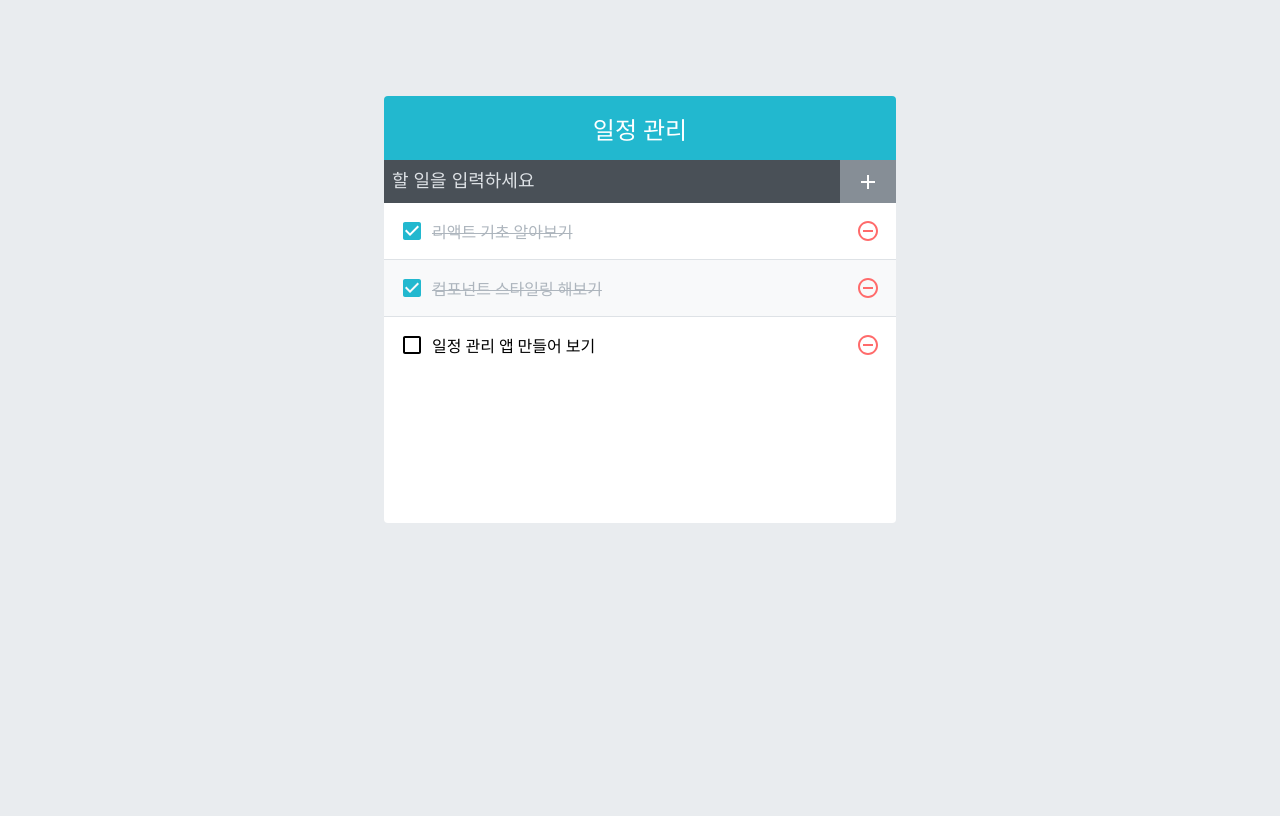
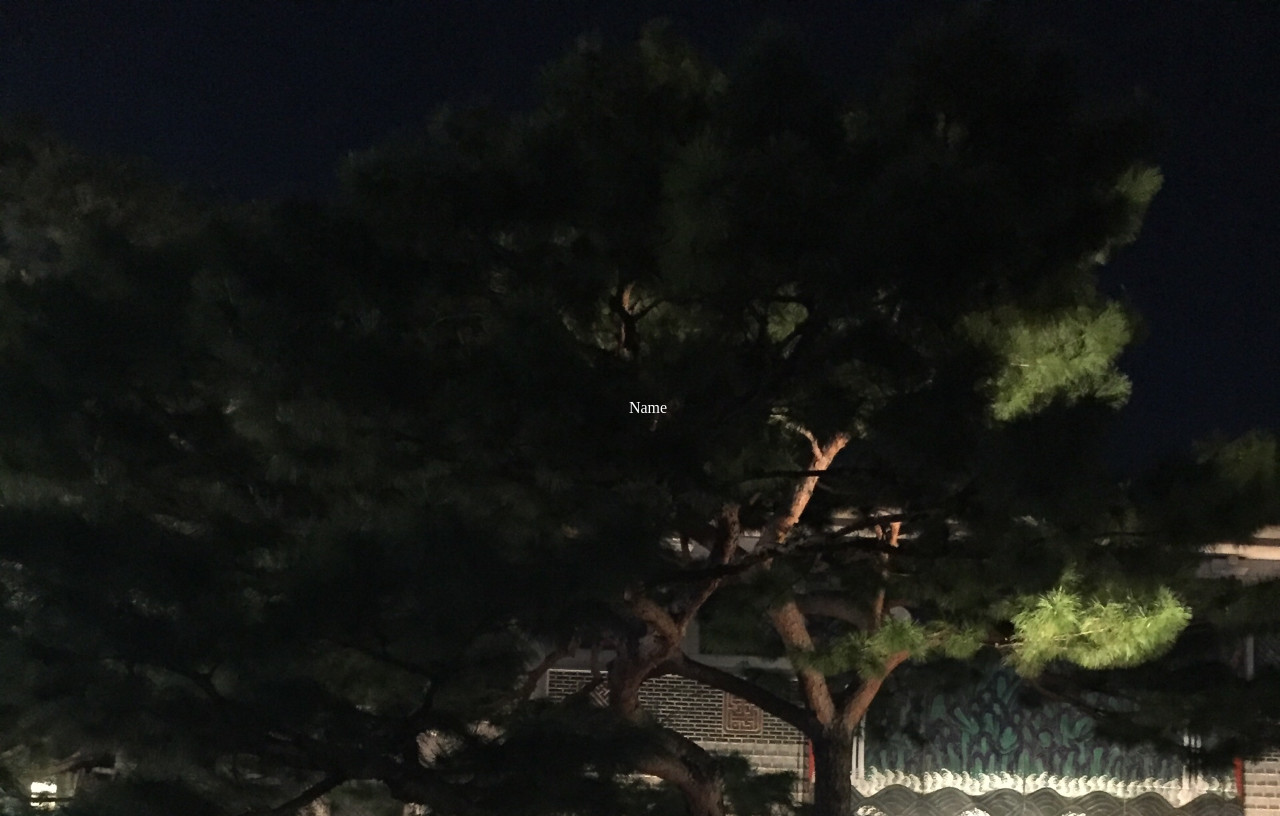
Before and after one commit to jaehunn/momentum, a React app: page / in a window 1280 px wide. Built offline with nearby package versions, Linux system fonts and the light colour scheme.

Commit message:
progress...

```diff
--- a/public/index.html
+++ b/public/index.html
@@ -1,17 +1,20 @@
 <!DOCTYPE html>
 <html lang="kr">
-
   <head>
     <meta charset="utf-8" />
     <link rel="icon" href="%PUBLIC_URL%/favicon.ico" />
     <meta name="viewport" content="width=device-width, initial-scale=1" />
     <meta name="description" content="" />
     <title>React App</title>
+
+    <link
+      href="https://fonts.googleapis.com/css?family=Nanum+Gothic"
+      rel="stylesheet"
+    />
   </head>
 
   <body>
     <noscript>You need to enable JavaScript to run this app.</noscript>
     <div id="root"></div>
   </body>
-
 </html>
--- a/src/components/App.js
+++ b/src/components/App.js
@@ -1,70 +1,14 @@
-import React, { useState, useRef, useCallback } from 'react';
-import TodoTemplate from './TodoTemplate';
-import TodoInsert from './TodoInsert';
-import TodoList from './TodoList';
+import React from 'react';
+import Name from './Name';
 
-const initialTodos = [
-  {
-    id: 1,
-    text: '리액트 기초 알아보기',
-    checked: true,
-  },
-  {
-    id: 2,
-    text: '컴포넌트 스타일링 해보기',
-    checked: true,
-  },
-  {
-    id: 3,
-    text: '일정 관리 앱 만들어 보기',
-    checked: false,
-  },
-];
-
-function App() {
-  // states manage in root
-  const [todos, setTodos] = useState(initialTodos);
-
-  const nextId = useRef(4);
-
-  const onInsert = useCallback(
-    (text) => {
-      const newTodo = {
-        id: nextId.current,
-        text,
-        checked: false,
-      };
-
-      setTodos(todos.concat(newTodo));
-      nextId.current += 1;
-    },
-    [todos],
-  );
-
-  const onRemove = useCallback(
-    (id) => {
-      setTodos(todos.filter((todo) => todo.id !== id));
-    },
-    [todos],
-  );
-
-  const onToggle = useCallback(
-    (id) => {
-      setTodos(
-        todos.map((todo) =>
-          todo.id === id ? { ...todo, checked: !todo.checked } : todo,
-        ),
-      );
-    },
-    [todos],
-  );
-
-  return (
-    <TodoTemplate>
-      <TodoInsert onInsert={onInsert} />
-      <TodoList todos={todos} onRemove={onRemove} onToggle={onToggle} />
-    </TodoTemplate>
-  );
+class App extends React.Component {
+  render() {
+    return (
+      <div className="App">
+        <Name />
+      </div>
+    );
+  }
 }
 
 export default App;
--- /dev/null
+++ b/src/components/Name.js
@@ -0,0 +1,11 @@
+import React from 'react';
+
+class Name extends React.Component {
+  state = {};
+
+  render() {
+    return <div className="Name">Name</div>;
+  }
+}
+
+export default Name;
--- a/src/components/TodoInsert.js
+++ /dev/null
@@ -1,39 +0,0 @@
-import React, { useCallback } from 'react';
-import { MdAdd } from 'react-icons/md';
-import './TodoInsert.scss';
-import { useState } from 'react';
-
-const TodoInsert = ({ onInsert }) => {
-  // local state
-  const [value, setValue] = useState('');
-
-  const onChange = useCallback((e) => {
-    setValue(e.target.value);
-  }, []);
-
-  const onSubmit = useCallback(
-    (e) => {
-      onInsert(value);
-      setValue(''); // reset
-
-      e.preventDefault();
-    },
-    [onInsert, value],
-  );
-
-  return (
-    <form className="TodoInsert" onSubmit={onSubmit}>
-      <input
-        placeholder="할 일을 입력하세요"
-        type="text"
-        value={value}
-        onChange={onChange}
-      />
-      <button type="submit">
-        <MdAdd />
-      </button>
-    </form>
-  );
-};
-
-export default TodoInsert;
--- a/src/components/TodoInsert.scss
+++ /dev/null
@@ -1,40 +0,0 @@
-.TodoInsert {
-    display: flex;
-    background: #495057;
-
-    input {
-        background: none;
-        outline: none;
-        border: none;
-        padding: 0.5rem;
-        font-size: 1.125rem;
-        line-height: 1.5;
-        line-height: 1.5;
-        color: white;
-
-        &::placeholder {
-            color: #dee2e6;
-        }
-
-        flex: 1; // grow: 1
-    }
-
-    button {
-        background: none;
-        outline: none;
-        border: none;
-        background: #868e96;
-        color: white;
-        padding-left: 1rem;
-        padding-right: 1rem;
-        font-size: 1.5rem;
-        display: flex;
-        align-items: center;
-        cursor: pointer;
-        transition: 0.1s background ease-in;
-
-        &:hover {
-            background: #adb5db;
-        }
-    }
-}
--- a/src/components/TodoList.js
+++ /dev/null
@@ -1,41 +0,0 @@
-import React from 'react';
-import cn from 'classnames';
-import {
-  MdCheckBoxOutlineBlank,
-  MdCheckBox,
-  MdRemoveCircleOutline,
-} from 'react-icons/md';
-import './TodoList.scss';
-
-const TodoList = ({ todos, onRemove, onToggle }) => {
-  return (
-    <div className="TodoList">
-      {todos.map((todo) => (
-        <TodoListItem
-          todo={todo}
-          key={todo.id}
-          onRemove={onRemove}
-          onToggle={onToggle}
-        />
-      ))}
-    </div>
-  );
-};
-
-const TodoListItem = ({ todo, onRemove, onToggle }) => {
-  const { id, text, checked } = todo;
-
-  return (
-    <div className="TodoListItem">
-      <div className={cn('checkbox', { checked })} onClick={() => onToggle(id)}>
-        {checked ? <MdCheckBox /> : <MdCheckBoxOutlineBlank />}
-        <div className="text">{text}</div>
-      </div>
-      <div className="remove" onClick={() => onRemove(id)}>
-        <MdRemoveCircleOutline />
-      </div>
-    </div>
-  );
-};
-
-export default TodoList;
--- a/src/components/TodoList.scss
+++ /dev/null
@@ -1,59 +0,0 @@
-.TodoList {
-    min-height: 320px;
-    max-height: 513px;
-    overflow-y: auto;
-}
-
-.TodoListItem {
-    padding: 1rem;
-    display: flex;
-    align-items: center;
-
-    &:nth-child(even) {
-        background: #f8f9fa;
-    }
-
-    .checkbox {
-        cursor: pointer;
-        flex: 1;
-        display: flex;
-        align-items: center;
-
-        svg {
-            font-size: 1.5rem;
-        }
-
-        .text {
-            margin-left: 0.5rem;
-            flex: 1
-        }
-
-        // add class
-        &.checked {
-            svg {
-                color: #22b8cf;
-            }
-
-            .text {
-                color: #adb5bd;
-                text-decoration: line-through;
-            }
-        }
-    }
-
-    .remove {
-        display: flex;
-        align-items: center;
-        font-size: 1.5rem;
-        color: #ff6b6b;
-        cursor: pointer;
-
-        &:hover {
-            color: #ff8787;
-        }
-    }
-
-    &+& {
-        border-top: 1px solid #dee2e6;
-    }
-}
--- a/src/components/TodoTemplate.js
+++ /dev/null
@@ -1,13 +0,0 @@
-import React from 'react';
-import './TodoTemplate.scss';
-
-const TodoTemplate = ({ children }) => {
-  return (
-    <div className="TodoTemplate">
-      <div className="app-title">일정 관리</div>
-      <div className="content">{children}</div>
-    </div>
-  );
-};
-
-export default TodoTemplate;
--- a/src/components/TodoTemplate.scss
+++ /dev/null
@@ -1,22 +0,0 @@
-.TodoTemplate {
-    width: 512px;
-    margin-left: auto;
-    margin-right: auto;
-    margin-top: 6rem;
-    border-radius: 4px;
-    overflow: hidden;
-
-    .app-title {
-        background: #22b8cf;
-        color: white;
-        height: 4rem;
-        font-size: 1.5rem;
-        display: flex;
-        justify-content: center;
-        align-items: center;
-    }
-
-    .content {
-        background: white;
-    }
-}
--- a/src/index.css
+++ b/src/index.css
@@ -1,5 +1,24 @@
+* {
+  box-sizing: border-box;
+}
+
 body {
-    margin: 0;
-    padding: 0;
-    background: #e9ecef;
+  font-family: 'Nanum Gothic' sans-serif;
+  font-size: 1rem;
+  color: #fff;
+
+  width: 100%;
+  height: 100vh;
+
+  display: flex;
+  justify-content: center;
+  align-items: center;
+
+  background: url('./img/bg.jpg');
+  background-size: cover; /* resize */
 }
+
+a {
+  text-decoration: none;
+  color: inherit;
+}
```
Also changed, not shown: src/components/App.css (added), src/components/Colck.js (added), src/components/Search.js (added), src/components/Weather.js (added), src/img/bg.jpg (added), 1 other file. Lines whose indentation alone changed are shown as unchanged.
